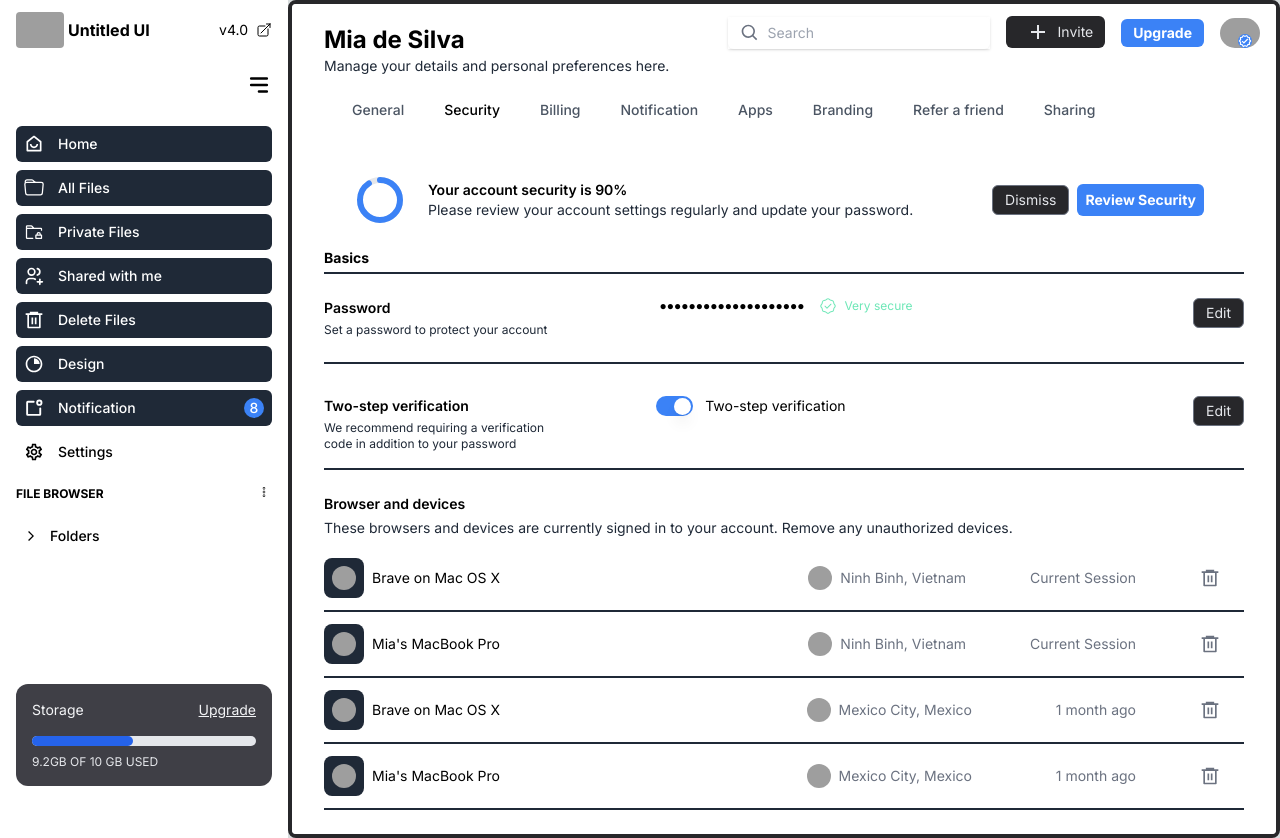
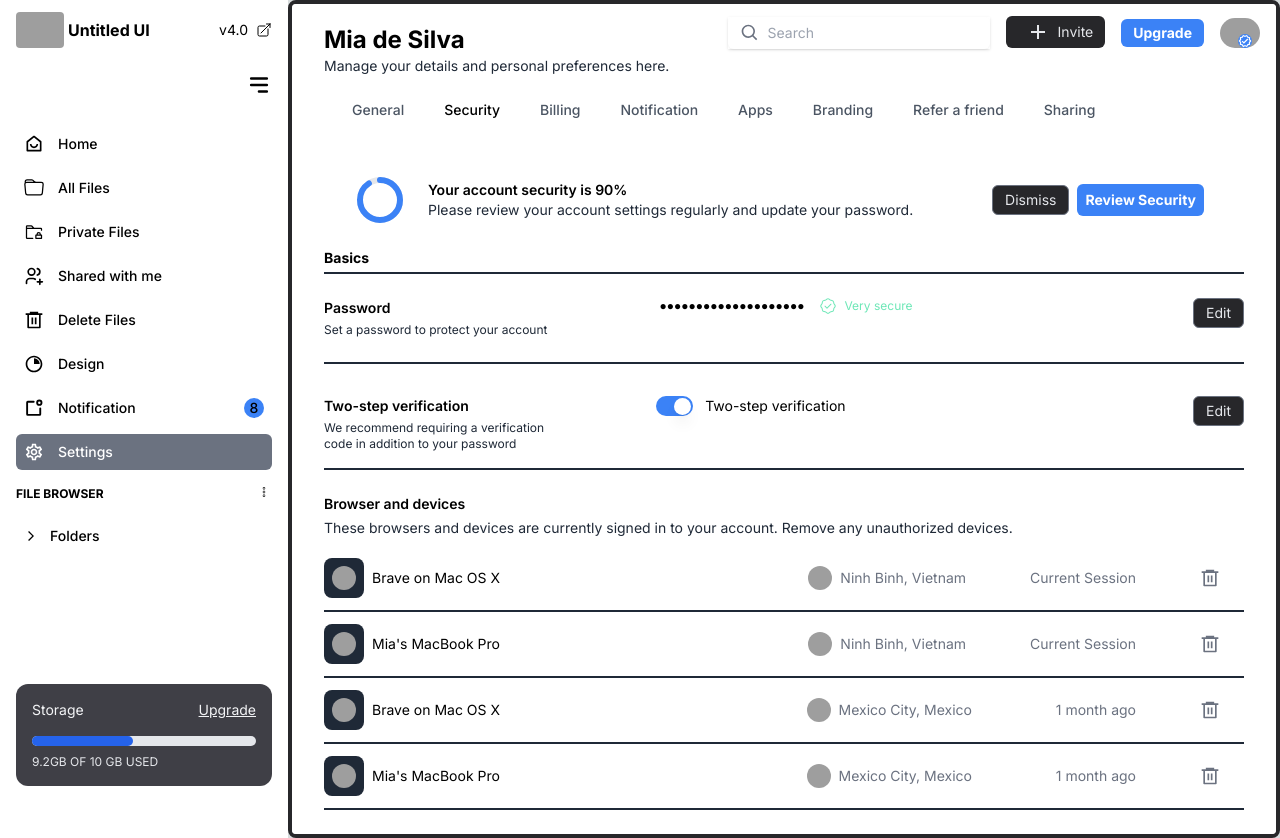
Before and after one commit to athrey-navda/rayca-frontend, a Next.js app: page / in a window 1280 px wide. Built offline with nearby package versions, Linux system fonts and the light colour scheme; grey boxes are pictures that could not be loaded.

Commit message:
update: sidebar intial state

```diff
--- a/app/component/SideBar.js
+++ b/app/component/SideBar.js
@@ -14,16 +14,63 @@ import { BiPieChart } from "react-icons/bi";
 import { CiMenuKebab } from "react-icons/ci";
 
 export default function Sidebar() {
+  const [currentNav, setCurrentNav] = useState("Settings");
+
   const menus = [
-    { name: "Home", link: "/", icon: RiHomeSmile2Line },
-    { name: "All Files", link: "/", icon: BsFolder },
-    { name: "Private Files", link: "/", icon: PiFolderLock },
-    { name: "Shared with me", link: "/", icon: TbUsersPlus },
-    { name: "Delete Files", link: "/", icon: RiDeleteBin6Line },
-    { name: "Design", link: "/", icon: BiPieChart },
-    { name: "Notification", link: "/", icon: PiNotificationBold, alert: 8 },
-    { name: "Settings", link: "/settings", icon: MdOutlineSettings },
+    {
+      name: "Home",
+      link: "#",
+      icon: RiHomeSmile2Line,
+      current: currentNav === "Home",
+    },
+    {
+      name: "All Files",
+      link: "/",
+      icon: BsFolder,
+      current: currentNav === "All Files",
+    },
+    {
+      name: "Private Files",
+      link: "/",
+      icon: PiFolderLock,
+      current: currentNav === "Private Files",
+    },
+    {
+      name: "Shared with me",
+      link: "/",
+      icon: TbUsersPlus,
+      current: currentNav === "Shared with me",
+    },
+    {
+      name: "Delete Files",
+      link: "/",
+      icon: RiDeleteBin6Line,
+      current: currentNav === "Delete Files",
+    },
+    {
+      name: "Design",
+      link: "/",
+      icon: BiPieChart,
+      current: currentNav === "Design",
+    },
+    {
+      name: "Notification",
+      link: "/",
+      icon: PiNotificationBold,
+      alert: 8,
+      current: currentNav === "Notification",
+    },
+    {
+      name: "Settings",
+      link: "/settings",
+      icon: MdOutlineSettings,
+      current: currentNav === "Settings",
+    },
   ];
+
+  const handleNavClick = (name) => {
+    setCurrentNav(name);
+  };
 
   const [open, setOpen] = useState(true);
   const { setTheme, resolvedTheme } = useTheme();
@@ -113,11 +160,12 @@ export default function Sidebar() {
             <Link
               href={menu.link}
               key={i}
-              className={`group flex items-center justify-between text-sm gap-3.5 font-medium p-2 hover:bg-gray-800 rounded-md ${
-                router.pathname === menu.link
-                  ? "bg-gray-800 text-white"
+              className={`group flex items-center justify-between text-sm gap-3.5 font-medium p-2 hover:bg-gray-700 rounded-md ${
+                currentNav === menu.name
+                  ? "bg-gray-500 text-white"
                   : "text-black dark:text-white"
               }`}
+              onClick={() => handleNavClick(menu.name)}
             >
               <div className="flex items-center gap-3.5">
                 <div>{React.createElement(menu?.icon, { size: "20" })}</div>
```
